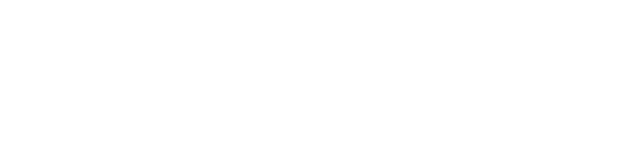
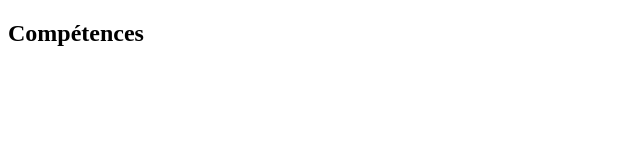
Before and after one commit to Fidel-H4K/mon-cv, a plain HTML site: page index.html in a window 1280 px wide. Shown: the whole page, without its empty margins (0-640 px from the left). Drawn offline with Linux system fonts and the light colour scheme.

Commit message:
mise en place de le section competences

```diff
--- a/index.html
+++ b/index.html
@@ -7,6 +7,9 @@
     <link rel="stylesheet" href="style.css">
 </head>
 <body>
-
+    <!-- Compétences -->
+     <section id="competences">
+        <h2>Compétences</h2>
+     </section>
 </body>
 </html>
```
